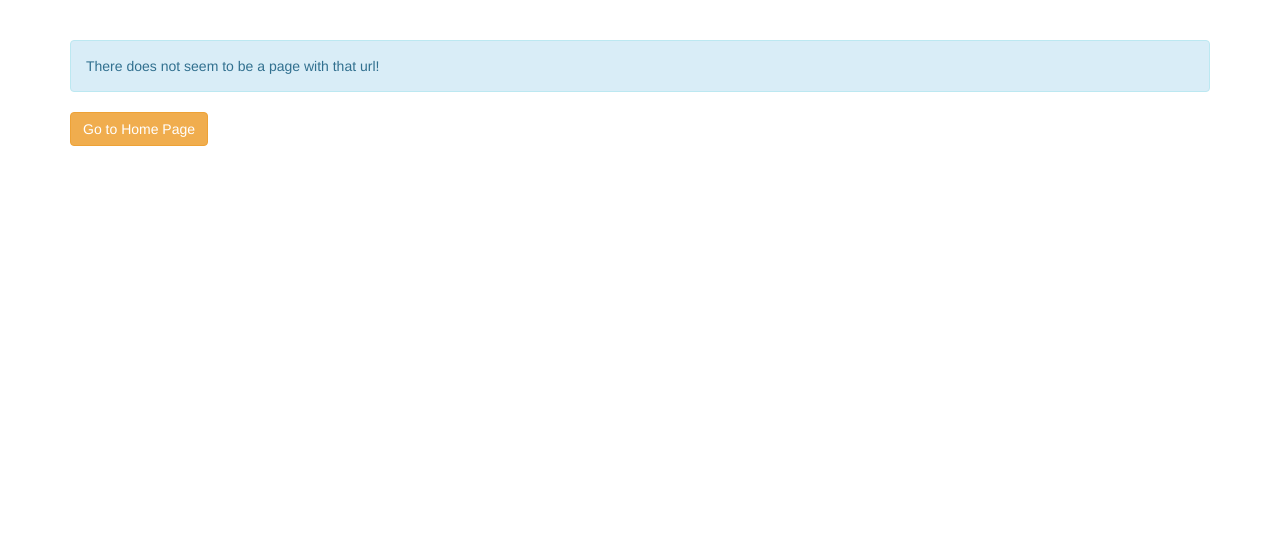
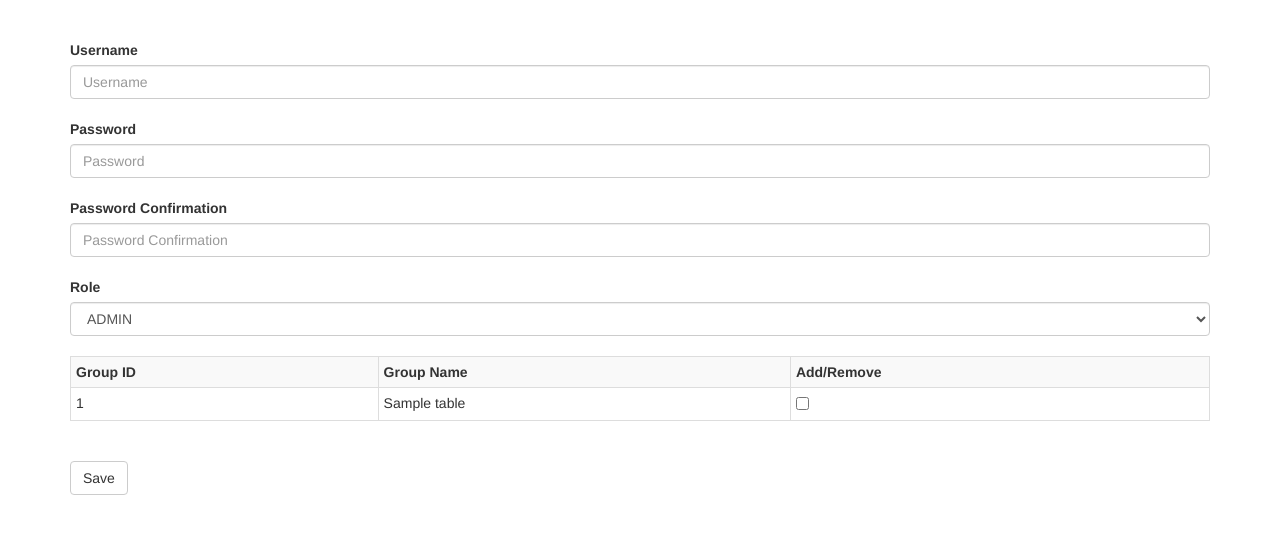
Before and after one commit to sfm2686/RMSA, a Flask app: page /add_user in a window 1280 px wide. Shown: the part 52-586 px from the top of the page. Run offline with Flask 2, Linux system fonts and the light colour scheme; the visitor is signed in with stand-in values (Sample User, id 1); tables that the repository leaves empty hold one stand-in row (values such as "Sample post"); parts of the project's set-up code (start-up, migrations or seed data) failed here and were passed over; some libraries are stand-ins or nearby versions.

Commit message:
Added logic to add a user with min validation. Added starting template for adding groups

```diff
--- /dev/null
+++ b/templates/add_user.html
@@ -0,0 +1,48 @@
+{% extends 'layout.html' %}
+
+{% block title %}Add User{% endblock %}
+
+{% block body %}
+
+  <div class="container">
+    <form action="" method="post">
+      <label>Username</label>
+      <input type="text" class="form-control" placeholder="Username" name="username">
+      <br>
+      <label>Password</label>
+      <input type="password" class="form-control" placeholder="Password" name="password1">
+      <br>
+      <label>Password Confirmation</label>
+      <input type="password" class="form-control" placeholder="Password Confirmation" name="password2">
+      <br>
+      <label>Role</label>
+      <select class="form-control" name="role">
+        <option value="{{ data['roles'].ADMIN.value }}">{{ data['roles'].ADMIN.name }}</option>
+        <option value="{{ data['roles'].USER.value }}">{{ data['roles'].USER.name }}</option>
+      </select>
+      <br>
+      {% if data['groups'] %}
+        <table class="table table-striped table-bordered table-hover table-condensed">
+          <tr>
+            <th>Group ID</th>
+            <th>Group Name</th>
+            <th>Add/Remove</th>
+          </tr>
+          {% for g_id, g_name, user_in_group in data['groups'] %}
+            <tr>
+              <td>{{ g_id }}</td>
+              <td>{{ g_name }}</td>
+              <td><input type="checkbox" name=group value="{{ g_id }}"
+                ></td>
+            </tr>
+          {% endfor %}
+        </table>
+      {% else %}
+        <div class="alert alert-info" role="alert">No groups found</div>
+      {% endif %}
+      <br>
+      <button type="submit" class="btn btn-default">Save</button>
+    </form>
+  </div>
+
+{% endblock %}
--- a/templates/user.html
+++ b/templates/user.html
@@ -1,6 +1,6 @@
 {% extends 'layout.html' %}
 
-{% block title %}Users{% endblock %}
+{% block title %}User{% endblock %}
 
 {% block body %}
 
--- a/templates/users.html
+++ b/templates/users.html
@@ -33,6 +33,7 @@
       {% else %}
         <div class="alert alert-info" role="alert">No users were found!</div>
       {% endif %}
+      <a class="btn" role="button" href="{{ url_for('add_user') }}">Add User</a>
   </div>
 
 {% endblock %}
--- a/validators.py
+++ b/validators.py
@@ -1,2 +1,5 @@
 def is_username_valid(username):
-    return len(username) <= 20 and username.isalnum()
+    return len(username) <= 20 and len(username) >= 6 and username.isalnum()
+
+def is_password_valid(password):
+    return len(password) <= 20 and len(password) >= 8 and password.isalnum()
--- a/views.py
+++ b/views.py
@@ -1,6 +1,7 @@
 from __init__ import app, db_engine
 from flask import render_template, request, url_for, session, flash, redirect
 from sqlalchemy.orm import sessionmaker
+from sqlalchemy.exc import IntegrityError
 from tables_def import *
 from functools import wraps
 from validators import *
@@ -94,7 +95,6 @@ def users():
     results = (db_sess.query(User, Role)
         .filter(User.role_id == Role.id)
         .all())
-
     users = []
     for col in results:
         user_dict = {}
@@ -104,6 +104,48 @@ def users():
         user_dict['group_count'] = len(load_user_groups(col.User.id))
         users.append(user_dict)
     return render_template("users.html", users=users)
+
+# needs to be tested more
+@app.route('/add_user', methods=['GET', 'POST'])
+@require_admin_access
+@require_login
+def add_user():
+    data = {}
+    data['roles'] = Roles_enum
+    groups = []
+    for group in load_all_groups():
+        user_in_group = False
+        groups.append((group.id, group.group_name, user_in_group))
+    data['groups'] = groups
+    if request.method == 'POST':
+        if (not request.form['username'] or not is_username_valid(request.form['username'])
+            or not is_password_valid(request.form['password1'])):
+            flash("Invalid input", "alert alert-danger")
+            return render_template("add_user.html", data=data)
+        if request.form["password1"] != request.form['password2']:
+            flash("Passwords must match", "alert alert-danger")
+            return render_template("add_user.html", data=data)
+        new_user = (User(request.form['username']
+                    ,bcrypt.hashpw(request.form['password1'].encode("utf-8"), bcrypt.gensalt())
+                    ,request.form['role']))
+        db_sess.add(new_user)
+        try:
+            db_sess.commit()
+        except IntegrityError:
+            db_sess.rollback()
+            flash("Username is already taken", "alert alert-danger")
+            return render_template("add_user.html", data=data)
+        for posted_g_id in request.form.getlist('group'):
+            try:
+                db_sess.add(User_groups(posted_g_id, new_user.id))  # add user to this group
+            except Exception as e:
+                print(e)
+                flash("Invalid group input", "alert alert-danger")
+                return render_template("add_user.html", data=data)
+        db_sess.commit() # add new user to groups in db
+        flash("User saved successfully", "alert alert-success")
+        return redirect(url_for('users'))
+    return render_template("add_user.html", data=data)
 
 @app.route('/user', methods=['GET'])
 @require_admin_access
@@ -159,7 +201,7 @@ def update_user():
             if not int(posted_g_id) in user_groups_list: # add user to this group
                 db_sess.add(User_groups(posted_g_id, user_id))
         except:
-            flash("Invalid input", "alert alert-danger")
+            flash("Invalid group input", "alert alert-danger")
             return redirect(url_for('show_user', id=request.form['id']))
     for group in all_groups_results:
         if not str(group.id) in request.form.getlist('group'): # remove user from this group
```
Also changed, not shown: tables_def.py (+0 -18 lines), templates/add_group.html (added).
